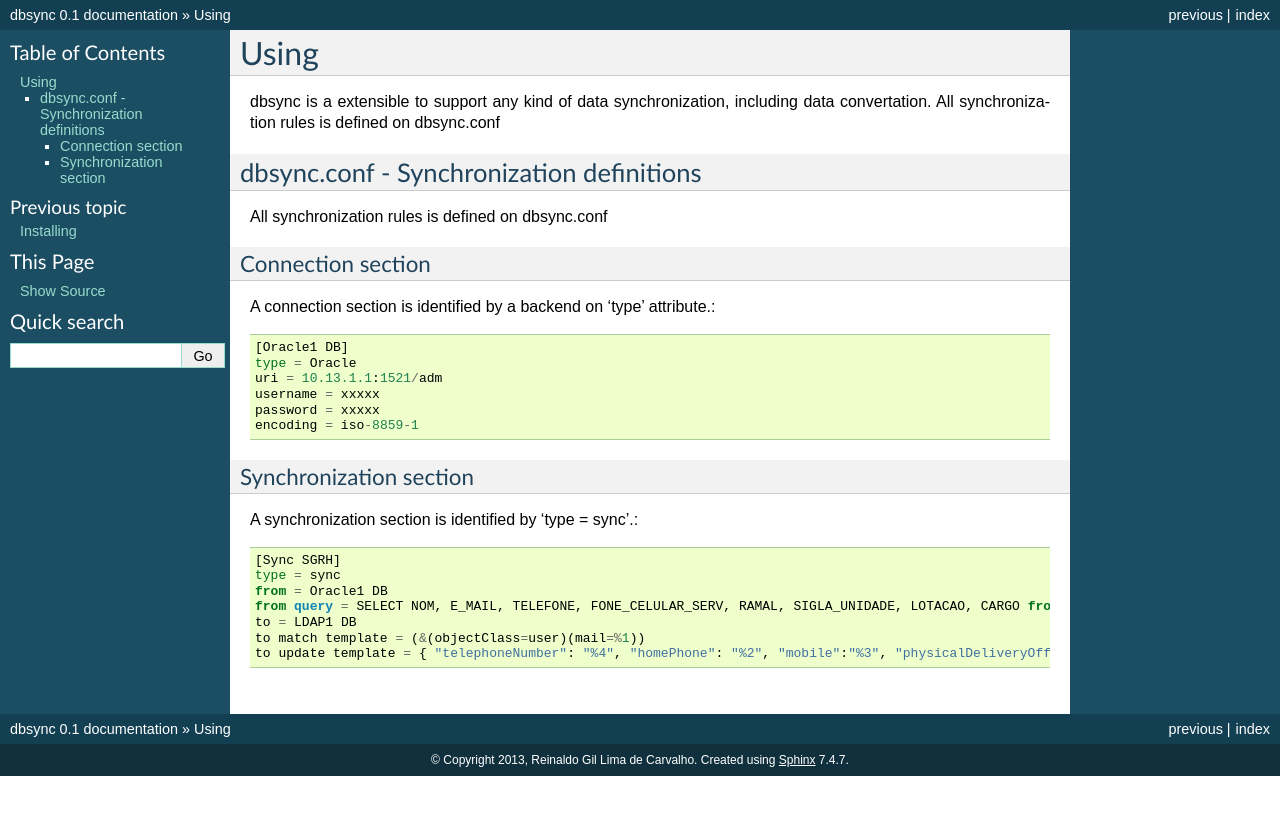
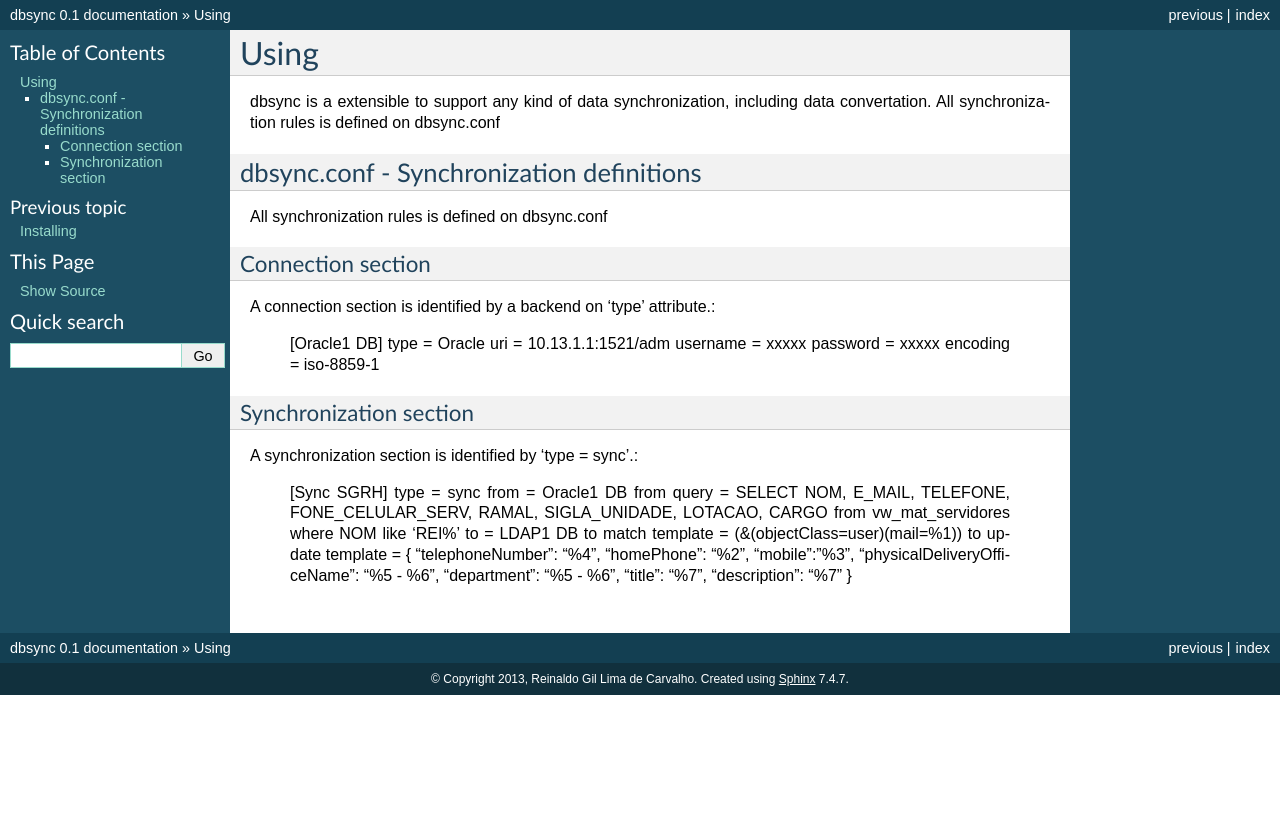
Before and after one commit to reinaldoc/dbsync, a Sphinx documentation site: the page built from docs/using.rst, in a window 1280 px wide. Shown: the top 815 px of the page. Built offline with Sphinx 7.4.7, drawn with Linux system fonts in a browser that asks for light colours.

```diff
--- a/docs/using.rst
+++ b/docs/using.rst
@@ -15,7 +15,7 @@ All synchronization rules is defined on dbsync.conf
 Connection section
 ------------------
 
-A connection section is identified by a backend on 'type' attribute.::
+A connection section is identified by a backend on 'type' attribute.:
 
     [Oracle1 DB]
     type = Oracle
@@ -28,7 +28,7 @@ A connection section is identified by a backend on 'type' attribute.::
 Synchronization section
 -----------------------
 
-A synchronization section is identified by 'type = sync'.::
+A synchronization section is identified by 'type = sync'.:
 
     [Sync SGRH]
     type = sync
```
